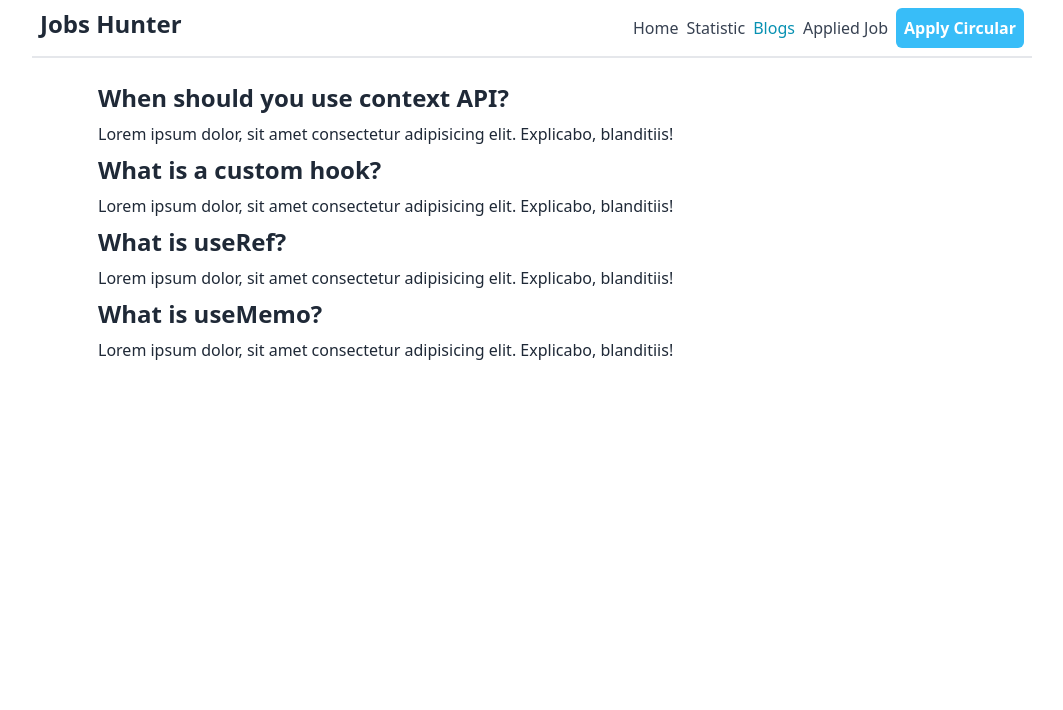
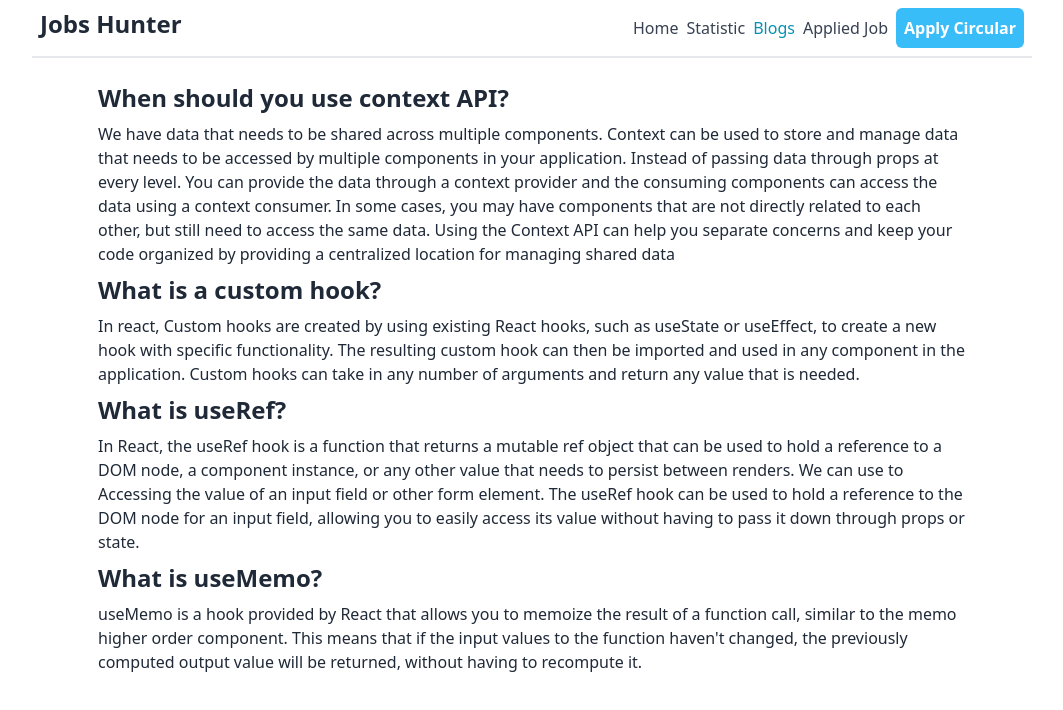
Before and after one commit to ashaansojib/a-9, a React (Vite) app: page /blog in a window 1280 px wide. Shown: the top 710 px of the page, without its empty margins (108-1171 px from the left). Built offline with nearby package versions, Linux system fonts and the light colour scheme.

Commit message:
add blog question ans

```diff
--- a/src/Utils/CardData.js
+++ b/src/Utils/CardData.js
@@ -1,5 +1,4 @@
 import { getShoppingCart } from "./fakeDb";
-
 
 const cartProductsLoader = async () => {
     const loadedProducts = await fetch('job_data.json');
--- a/src/components/AppliedCart.jsx
+++ b/src/components/AppliedCart.jsx
@@ -11,7 +11,7 @@ const AppliedCart = ({job}) => {
             <div className='col-span-2'>
                 <h2 className='font-semibold text-2xl'>{job_title}</h2>
                 <p>{company_name}</p>
-                <button className="btn bg-green-200 btn-outline btn-primary  mt-4">{job_type}</button>
+                <button className="btn btn-sm bg-green-200 btn-outline btn-primary  mt-4">{job_type}</button>
                 <div className='flex items-center justify-between py-2'>
                         <p className='flex items-center'><svg xmlns="http://www.w3.org/2000/svg" fill="none" viewBox="0 0 24 24" strokeWidth={1.5} stroke="currentColor" className="w-6 h-6">
                             <path strokeLinecap="round" strokeLinejoin="round" d="M15 10.5a3 3 0 11-6 0 3 3 0 016 0z" />
@@ -22,7 +22,7 @@ const AppliedCart = ({job}) => {
                     </div>
             </div>
             <div className='flex justify-end'>
-                <Link to={`/jobdetails/${id}`}><h2 className='my-btn'>View Detail</h2></Link>
+                <Link to={`/jobdetails/${id}`}><h2 className='my-btn bg-green-200 btn-outline '>View Detail</h2></Link>
             </div>
         </div>
     );
--- a/src/components/Blog.jsx
+++ b/src/components/Blog.jsx
@@ -5,19 +5,19 @@ const Blog = () => {
         <div className='p-4 lg:w-[900px] mx-auto'>
             <div>
                 <h2 className='font-bold text-2xl py-2'>When should you use context API?</h2>
-                <p>Lorem ipsum dolor, sit amet consectetur adipisicing elit. Explicabo, blanditiis!</p>
+                <p>We have data that needs to be shared across multiple components. Context can be used to store and manage data that needs to be accessed by multiple components in your application. Instead of passing data through props at every level. You can provide the data through a context provider and the consuming components can access the data using a context consumer. In some cases, you may have components that are not directly related to each other, but still need to access the same data. Using the Context API can help you separate concerns and keep your code organized by providing a centralized location for managing shared data</p>
             </div>
             <div>
                 <h2 className='font-bold text-2xl py-2'>What is a custom hook?</h2>
-                <p>Lorem ipsum dolor, sit amet consectetur adipisicing elit. Explicabo, blanditiis!</p>
+                <p>In react, Custom hooks are created by using existing React hooks, such as useState or useEffect, to create a new hook with specific functionality. The resulting custom hook can then be imported and used in any component in the application. Custom hooks can take in any number of arguments and return any value that is needed.</p>
             </div>
             <div>
                 <h2 className='font-bold text-2xl py-2'>What is useRef?</h2>
-                <p>Lorem ipsum dolor, sit amet consectetur adipisicing elit. Explicabo, blanditiis!</p>
+                <p>In React, the useRef hook is a function that returns a mutable ref object that can be used to hold a reference to a DOM node, a component instance, or any other value that needs to persist between renders. We can use to Accessing the value of an input field or other form element. The useRef hook can be used to hold a reference to the DOM node for an input field, allowing you to easily access its value without having to pass it down through props or state.</p>
             </div>
             <div>
                 <h2 className='font-bold text-2xl py-2'>What is useMemo?</h2>
-                <p>Lorem ipsum dolor, sit amet consectetur adipisicing elit. Explicabo, blanditiis!</p>
+                <p>useMemo is a hook provided by React that allows you to memoize the result of a function call, similar to the memo higher order component. This means that if the input values to the function haven't changed, the previously computed output value will be returned, without having to recompute it.</p>
             </div>
         </div>
     );
--- a/src/components/Header.jsx
+++ b/src/components/Header.jsx
@@ -6,7 +6,7 @@ const Header = () => {
             <div className='space-y-2'>
                 <h2 className='font-bold text-6xl'>One Step To Find Your <span className='text-sky-400'>Dream Jobs</span></h2>
                 <p>I am excited to apply for the programming position at your esteemed organization. As a highly skilled programmer with experience in various programming languages and frameworks, I am confident that I have the necessary skills and expertise to excel in this role. I have always had a passion for programming,</p>
-                <button className='my-btn'>Get Started</button>
+                <button className='my-btn bg-green-200 btn-outline'>Get Started</button>
             </div>
             <div className='lg:flex justify-end'>
                 <img src="logo.png" alt="" />
--- a/src/components/JobsItem.jsx
+++ b/src/components/JobsItem.jsx
@@ -24,7 +24,7 @@ const JobsItem = ({ job }) => {
                         <p>$ {salary}</p>
                     </div>
                     <div className="card-actions">
-                        <Link to={`/jobdetails/${id}`} className="my-btn">View Details</Link>
+                        <Link to={`/jobdetails/${id}`} className="my-btn bg-green-200 btn-outline">View Details</Link>
                     </div>
                 </div>
             </div>
--- a/src/main.jsx
+++ b/src/main.jsx
@@ -24,10 +24,10 @@ const router = createBrowserRouter([
         path: '/jobdetails/:id',
         element: <JobDetails />,
         loader: async ({ params }) => {
-          const response = await fetch(`job_data.json`);
-          const data = await response.json();
+          const res = await fetch(`job_data.json`);
+          const data = await res.json();
           const jobId = params.id;
-          const job = data.find(job => job.id === jobId);
+          const job = data?.find(job => job.id === jobId);
           return job;
         }
       }
@@ -45,12 +45,12 @@ const router = createBrowserRouter([
       {
         path: '/blog',
         element: <Blog></Blog>
+      },
+      {
+        path: '*',
+        element: <ErrorPage></ErrorPage>
       }
     ]
-  },
-  {
-    path: '*',
-    element: <ErrorPage></ErrorPage>
   }
 ])
 
```
